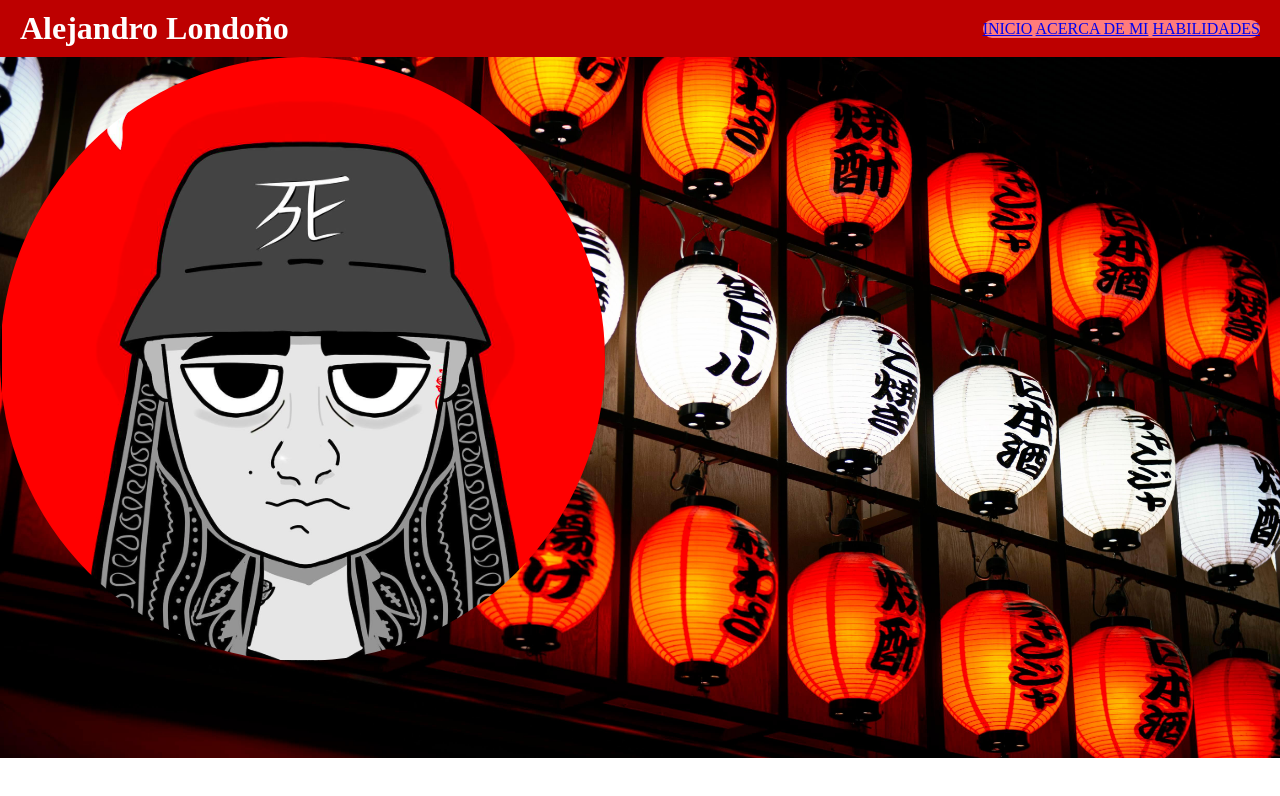
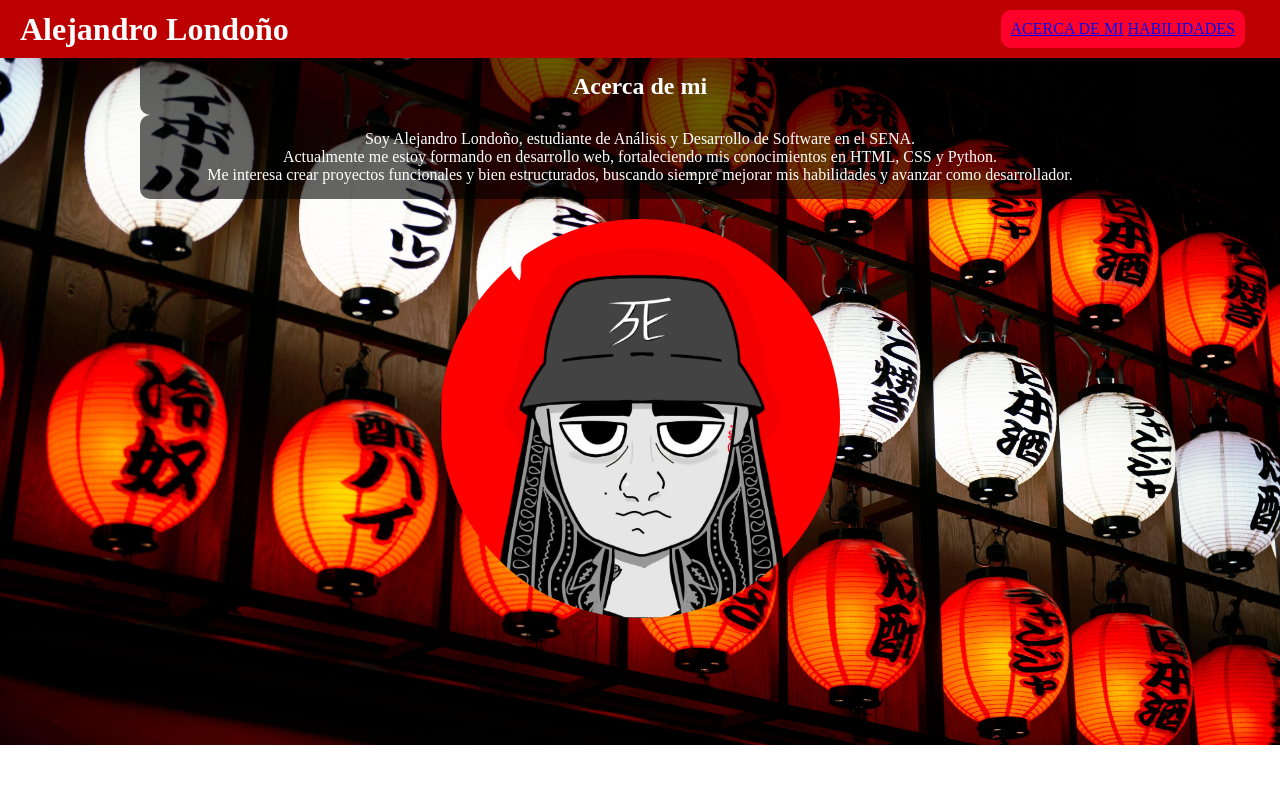
Before and after one commit to Buhokan/PersonalPage, a plain HTML site: page index.html in a window 1280 px wide. Drawn offline with Linux system fonts and the light colour scheme.

Commit message:
Agregamos descripción acerca de mi, se ajusta el fondo de las letras, se elimina el botón "inicio", se centra la imagen, se ajusta tamaño de imagen

```diff
--- a/index.html
+++ b/index.html
@@ -2,7 +2,7 @@
 <html lang="en">
 <head>
     <meta charset="UTF-8">
-    <meta name="viewport" content="width=device-width>, initial-scale=1.0">
+    <meta name="viewport" content="width=device-width, initial-scale=1.0">
     <title>Portafolio</title>
     <link rel="stylesheet" href="style.css">
 </head>
@@ -13,15 +13,24 @@
                 <h1>Alejandro Londoño</h1>
             </div>
             <nav class="navegador">
-                <a href="#inicio">INICIO</a>
                 <a href="#acercademi">ACERCA DE MI</a>
                 <a href="#habilidades">HABILIDADES</a>
             </nav>
         </div>
 
     </header>
-        <img src="mifoto.png" alt="foto Portafolio">
     <main>
+        <section id="acercademi" class="ac">
+            <div class="ft">
+
+            </div>
+                <h2>Acerca de mi</h2>
+                <p>Soy Alejandro Londoño, estudiante de Análisis y Desarrollo de Software en el SENA.<br>
+                Actualmente me estoy formando en desarrollo web, fortaleciendo mis conocimientos en HTML, CSS y Python.<br>
+                Me interesa crear proyectos funcionales y bien estructurados, buscando siempre mejorar mis habilidades y avanzar como desarrollador.</p>
+                <img src="mifoto.png" alt="foto Portafolio">
+        </section>
+
 
     </main>
 </body>
--- a/style.css
+++ b/style.css
@@ -3,6 +3,8 @@
   padding: 0;
   margin: 0;
 }
+
+
 
 .barra-superior {
     display: flex;
@@ -19,12 +21,12 @@
 }
 
 .navegador {
-    background-color: #ff7c7c;
+    color: white;
+    background-color: #ff002b;
     border-radius: 10px;
-}
+    padding: 10px;
+    margin: 0px 15px;
 
-img {
-    border-radius: 50%;
 }
 
 body {
@@ -33,3 +35,29 @@ body {
     background-repeat: no-repeat;
     background-position: center;
 }
+
+.ac img {
+    display: block;
+    border-radius: 50%;
+    margin: 20px auto;
+    width: 400px;
+
+}
+
+
+.ft {
+    background-color: black;
+    opacity: 0.5;
+}
+
+.ac h2,
+.ac p {
+    background-color: rgba(0, 0, 0, 0.6);
+    padding: 15px;
+    border-radius: 10px;
+    max-width: 1000px;
+    margin: 0 auto;
+    color: white;
+    text-align: center;
+    display: block;
+}
```
Also changed, not shown: fonts/HoshikoSatsuki.ttf (added).
